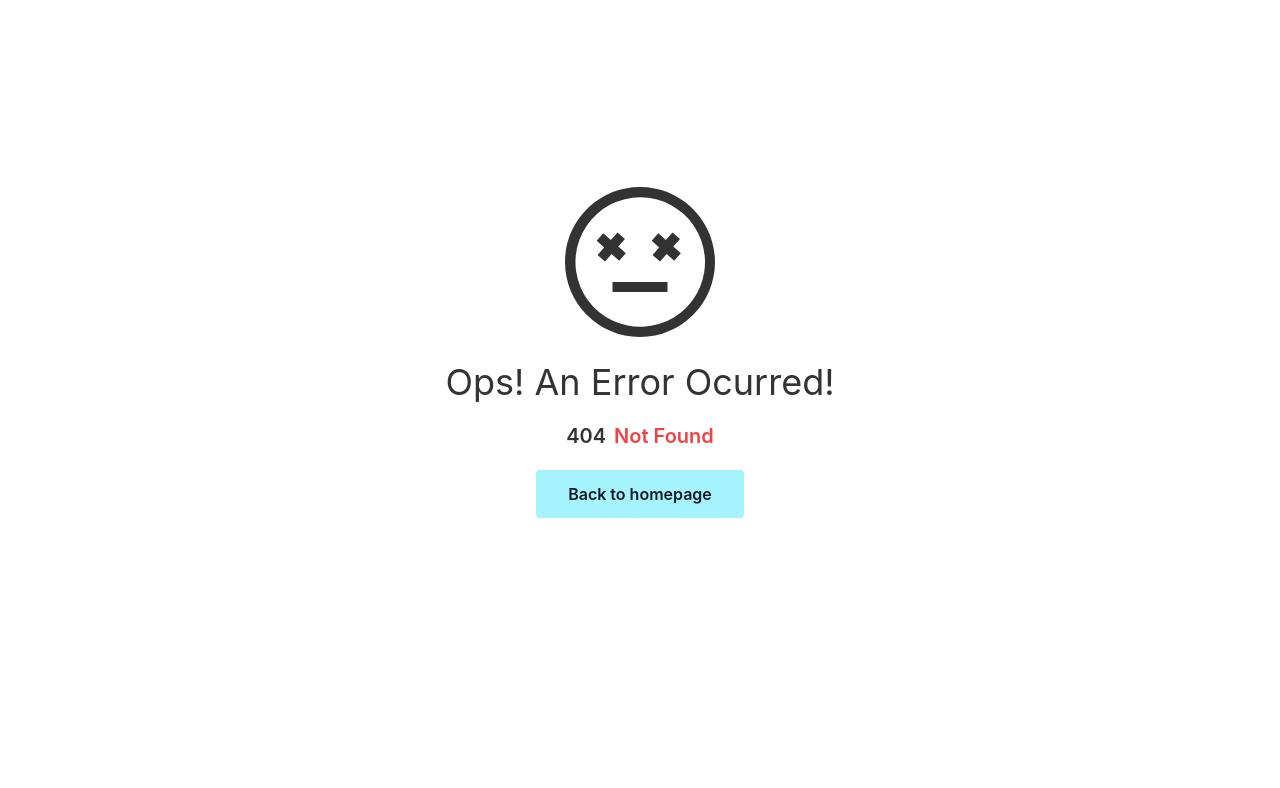
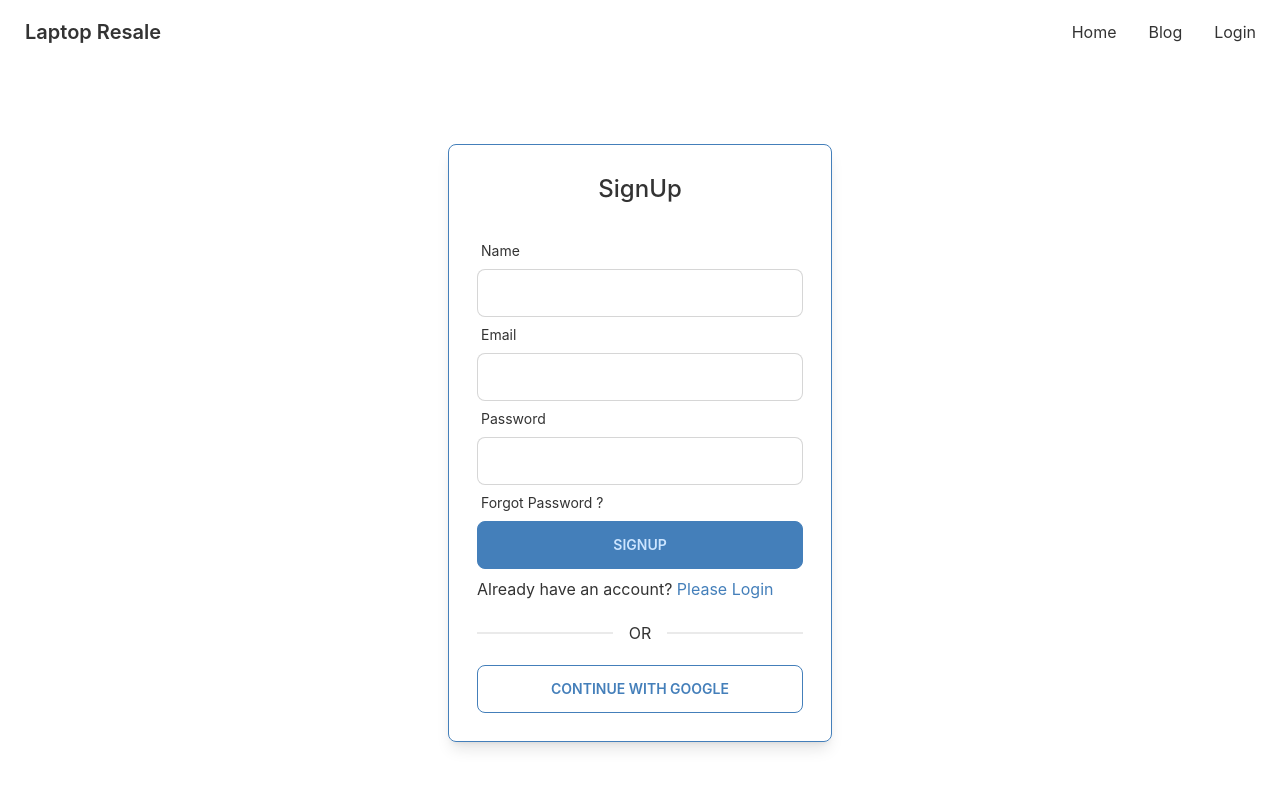
Before and after one commit to MehediAhsan/laptop-resale-client, a React (Create React App) app: page /signup in a window 1280 px wide. Before the commit this address had no page. Shown: the top 788 px of the page. Built offline with nearby package versions, Linux system fonts and the light colour scheme; no server answers.

Commit message:
login and signup implement

```diff
--- a/package.json
+++ b/package.json
@@ -11,6 +11,8 @@
     "firebase": "^9.14.0",
     "react": "^18.2.0",
     "react-dom": "^18.2.0",
+    "react-hook-form": "^7.39.5",
+    "react-hot-toast": "^2.4.0",
     "react-router-dom": "^6.4.3",
     "react-scripts": "5.0.1",
     "web-vitals": "^2.1.4"
--- /dev/null
+++ b/src/Pages/Login/Login.js
@@ -0,0 +1,66 @@
+import React, { useContext, useState } from 'react';
+import { useForm } from "react-hook-form";
+import toast from 'react-hot-toast';
+import { Link } from 'react-router-dom';
+import { AuthContext } from '../../contexts/AuthProvider';
+
+const Login = () => {
+    const { register, formState: { errors }, handleSubmit } = useForm();
+    const {signIn} = useContext(AuthContext);
+    const [loginError, setLoginError] = useState('');
+
+    const handleLogin = data => {
+        console.log(data);
+        setLoginError('');
+
+        signIn(data.email, data.password)
+        .then( result => {
+            const user = result.user;
+            console.log(user);
+            toast.success('Successfully Login');
+        })
+        .catch(error => {
+            console.log(error);
+            setLoginError(error.message);
+        })
+    }
+
+    return (
+            <div className='w-96 mx-auto flex flex-col gap-2 shadow-lg p-7 rounded-lg my-20 border border-secondary'>
+                <h1 className='text-2xl font-medium text-center pb-5'>Login</h1>
+                <form onSubmit={handleSubmit(handleLogin)}>
+                    <div className="form-control w-full">
+                        <label className="label">
+                            <span className="label-text">Email</span>
+                        </label>
+                        <input type="email" {...register("email", {required:"Email Address is required"}, )} className="input input-bordered w-full" />
+                        {errors.email && <p role="alert" className='text-red-500'>{errors.email?.message}</p>}
+                    </div>
+                    <div className="form-control w-full">
+                        <label className="label">
+                            <span className="label-text">Password</span>
+                        </label>
+                        <input type="password"
+                         {...register("password", {
+                            required:"Password is required",
+                            minLength: { value: 6, message: "Password must be 6 charecters or longer" }
+                        })}
+                         className="input input-bordered w-full" />
+                        <label className="label">
+                            <span className="label-text">Forgot Password ?</span>
+                        </label>
+                        {errors.password && <p role="alert" className='text-red-500'>{errors.password?.message}</p>}
+                    </div>
+                    <input className='btn btn-secondary w-full' type="submit" value="Login" />
+                    <div>
+                        {loginError && <p className='text-red-500'>{loginError}</p>}
+                    </div>
+                </form>
+                <p>New to Laptop Resale? <Link to="/signup" className='text-secondary'>Create new account</Link></p>
+                <div className="divider">OR</div>
+                <button className='btn btn-secondary btn-outline w-full'>CONTINUE WITH GOOGLE</button>
+            </div>
+    );
+};
+
+export default Login;
--- a/src/Pages/Shared/Header.js
+++ b/src/Pages/Shared/Header.js
@@ -6,6 +6,7 @@ const Header = () => {
     const menu = <React.Fragment>
         <li><Link to='/'>Home</Link></li>
         <li><Link to='/blog'>Blog</Link></li>
+        <li><Link to='/login'>Login</Link></li>
     </React.Fragment>
 
     return (
--- /dev/null
+++ b/src/Pages/SignUp/SignUp.js
@@ -0,0 +1,87 @@
+import React, { useContext, useState } from 'react';
+import { useForm } from "react-hook-form";
+import toast from 'react-hot-toast';
+import { Link } from 'react-router-dom';
+import { AuthContext } from '../../contexts/AuthProvider';
+
+const SignUp = () => {
+    const { register, formState: { errors }, handleSubmit } = useForm();
+    const {createUser, updateUser} = useContext(AuthContext);
+    const [signUpError, setSignUpError] = useState('');
+
+    const handleSignUp = data => {
+        console.log(data);
+        setSignUpError('');
+
+        createUser(data.email, data.password)
+        .then( result => {
+            const user = result.user;
+            console.log(user);
+            toast.success('User Created Successfully')
+
+            const userInfo = {
+                displayName: data.name
+            }
+            updateUser(userInfo)
+            .then(() => {
+
+            })
+            .catch(error => console.log(error))
+        })
+        .catch(error => {
+            console.log(error)
+            setSignUpError(error.message)
+        })
+    }
+
+
+    return (
+        <div className='w-96 mx-auto flex flex-col gap-2 shadow-lg p-7 rounded-lg my-20 border border-secondary'>
+                <h1 className='text-2xl font-medium text-center pb-5'>SignUp</h1>
+                <form onSubmit={handleSubmit(handleSignUp)}>
+                    <div className="form-control w-full">
+                        <label className="label">
+                            <span className="label-text">Name</span>
+                        </label>
+                        <input type="text" {...register("name", {required:"Name is required"}, )} className="input input-bordered w-full" />
+                        {errors.name && <p role="alert" className='text-red-500'>{errors.email?.message}</p>}
+                    </div>
+                    <div className="form-control w-full">
+                        <label className="label">
+                            <span className="label-text">Email</span>
+                        </label>
+                        <input type="email" {...register("email", {required:"Email Address is required"}, )} className="input input-bordered w-full" />
+                        {errors.email && <p role="alert" className='text-red-500'>{errors.email?.message}</p>}
+                    </div>
+                    <div className="form-control w-full">
+                        <label className="label">
+                            <span className="label-text">Password</span>
+                        </label>
+                        <input type="password"
+                         {...register("password", {
+                            required:"Password is required",
+                            minLength: { value: 6, message: "Password must be 6 charecters or longer" },
+                            pattern: {
+                                value: /(?=(.*[a-z]){2,})(?=(.*[0-9]){1,})(?=(.*[!@#$%^&*()\-__+.]){1,})/,
+                                message: "Must have a special charactes and number"
+                            }
+                        })}
+                         className="input input-bordered w-full" />
+                        <label className="label">
+                            <span className="label-text">Forgot Password ?</span>
+                        </label>
+                        {errors.password && <p role="alert" className='text-red-500'>{errors.password?.message}</p>}
+                    </div>
+                    <input className='btn btn-secondary w-full' type="submit" value="SignUp" />
+                    <div>
+                        {signUpError && <p className='text-red-500'>{signUpError}</p>}
+                    </div>
+                </form>
+                <p>Already have an account? <Link to="/login" className='text-secondary'>Please Login</Link></p>
+                <div className="divider">OR</div>
+                <button className='btn btn-secondary btn-outline w-full'>CONTINUE WITH GOOGLE</button>
+            </div>
+    );
+};
+
+export default SignUp;
--- /dev/null
+++ b/src/contexts/AuthProvider.js
@@ -0,0 +1,58 @@
+import React, { createContext, useEffect, useState } from 'react';
+import app from '../firebase/firebase.config';
+import { getAuth, createUserWithEmailAndPassword, signInWithEmailAndPassword, onAuthStateChanged, signOut, updateProfile } from 'firebase/auth';
+
+export const AuthContext = createContext();
+const auth = getAuth(app);
+
+const AuthProvider = ({children}) => {
+    const [user, setUser] = useState(null);
+    const [loading, setLoading] = useState(true);
+
+    const createUser = (email, password) => {
+        setLoading(true);
+        return createUserWithEmailAndPassword(auth, email, password);
+    }
+
+    const signIn = (email, password) => {
+        setLoading(true);
+        return signInWithEmailAndPassword(auth, email, password);
+    }
+
+    const updateUser = (userInfo) => {
+        return updateProfile(auth.currentUser, userInfo);
+    }
+
+    const logOut = () => {
+        setLoading(true);
+        return signOut(auth);
+    }
+
+    useEffect( () => {
+        const unsubscribe = onAuthStateChanged(auth, currentUser => {
+            console.log("User observing");
+            setUser(currentUser);
+            setLoading(false);
+        })
+
+        return () => unsubscribe();
+    }, [])
+
+
+    const authInfo = {
+        createUser,
+        signIn,
+        updateUser,
+        logOut,
+        user,
+        loading
+    }
+
+    return (
+        <AuthContext.Provider value={authInfo}>
+            {children}
+        </AuthContext.Provider>
+    );
+};
+
+export default AuthProvider;
--- /dev/null
+++ b/src/firebase/firebase.config.js
@@ -0,0 +1,19 @@
+// Import the functions you need from the SDKs you need
+import { initializeApp } from "firebase/app";
+// TODO: Add SDKs for Firebase products that you want to use
+// https://firebase.google.com/docs/web/setup#available-libraries
+
+// Your web app's Firebase configuration
+const firebaseConfig = {
+  apiKey: process.env.REACT_APP_apiKey,
+  authDomain: process.env.REACT_APP_authDomain,
+  projectId: process.env.REACT_APP_projectId,
+  storageBucket: process.env.REACT_APP_storageBucket,
+  messagingSenderId: process.env.REACT_APP_messagingSenderId,
+  appId: process.env.REACT_APP_appId,
+};
+
+// Initialize Firebase
+const app = initializeApp(firebaseConfig);
+
+export default app;
--- a/src/index.js
+++ b/src/index.js
@@ -3,11 +3,14 @@ import ReactDOM from 'react-dom/client';
 import './index.css';
 import App from './App';
 import reportWebVitals from './reportWebVitals';
+import AuthProvider from './contexts/AuthProvider';
 
 const root = ReactDOM.createRoot(document.getElementById('root'));
 root.render(
   <React.StrictMode>
-    <App />
+    <AuthProvider>
+      <App />
+    </AuthProvider>
   </React.StrictMode>
 );
 
```
Also changed, not shown: src/Routes/Routes/Routes.js (+10 -0 lines), 1 other file (tests, documents, lock files or other folders).
